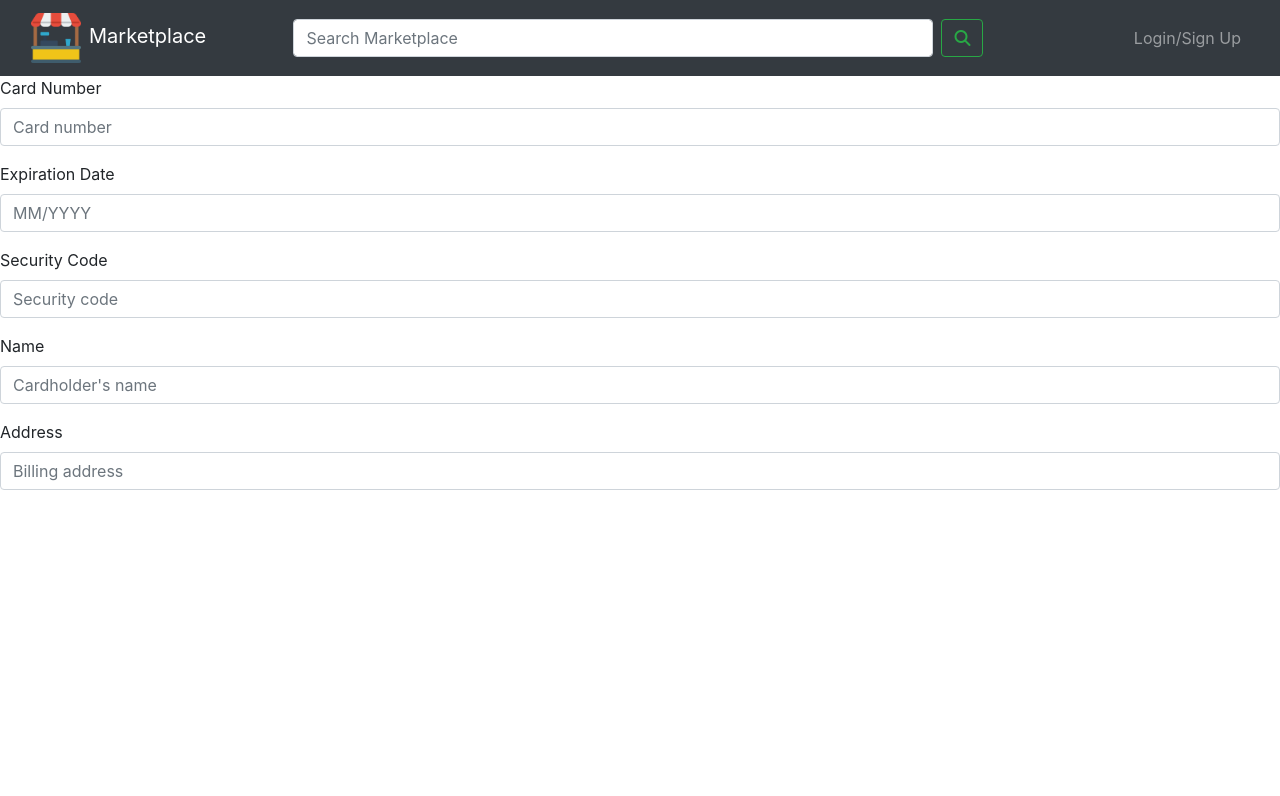
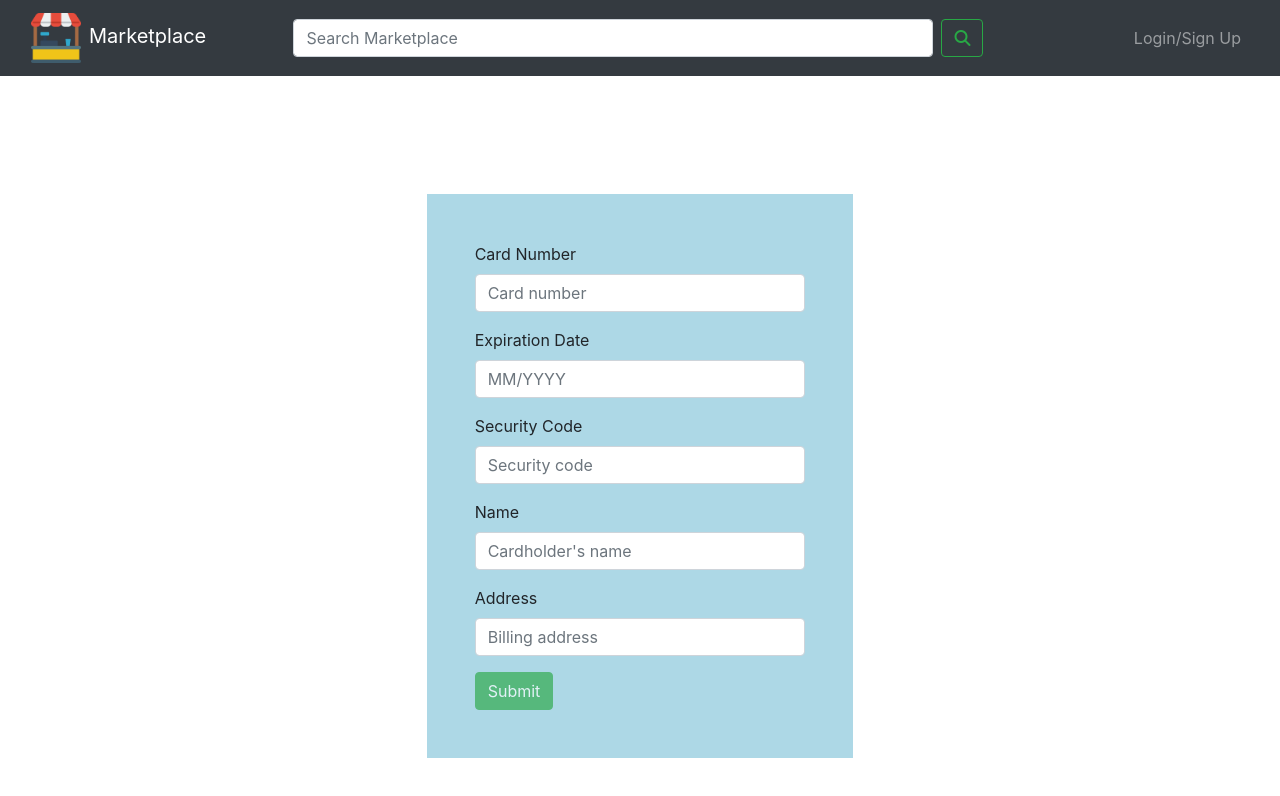
Before and after one commit to seangshin/React-Marketplace, a React (Create React App) app in the folder client/: page /checkout in a window 1280 px wide. Shown: the top 796 px of the page. Built offline with nearby package versions, Linux system fonts and the light colour scheme.

Commit message:
form submission functionality

```diff
--- a/client/src/components/Navigation.js
+++ b/client/src/components/Navigation.js
@@ -1,4 +1,4 @@
-import React, { useState } from 'react';
+import React, { useState, useEffect } from 'react';
 import { Link } from 'react-router-dom';
 import { Navbar, Nav, Container, Modal, Tab } from 'react-bootstrap';
 import SignUpForm from './SignupForm';
@@ -10,6 +10,14 @@ import Auth from '../utils/auth';
 const Navigation = () => {
   const [showModal1, setShowModal1] = useState(false);
   const [showModal2, setShowModal2] = useState(false);
+  const [loggedIn, setLoggedIn] = useState(false);
+
+  useEffect(() => {
+    const interval = setInterval(() => {
+      setLoggedIn(Auth.loggedIn());
+    }, 1000);
+    return () => clearInterval(interval);
+  }, []);
 
   const handleModal2 = () => {
     setShowModal2(false);
@@ -39,7 +47,7 @@ const Navigation = () => {
               style={{ maxHeight: '100px' }}
               navbar>
               {/* if user is logged in show saved books and logout */}
-              {Auth.loggedIn() ? (
+              {loggedIn ? (
                 <>
                   <Nav.Link as={Link} to='/profile'>Profile</Nav.Link>
                   <Nav.Link onClick={() => setShowModal2(true)}>My Cart</Nav.Link>
--- a/client/src/pages/Checkout.js
+++ b/client/src/pages/Checkout.js
@@ -1,9 +1,9 @@
 import React, { useState, useEffect } from 'react';
-import { Button, Form } from 'react-bootstrap';
+import { Button, Container, Col, Form, Row } from 'react-bootstrap';
 //import PaymentForm from '../components/PaymentForm';
 
 const Checkout = () => {
-  const [formData, setformData] = useState({cardNumber: null, expDate: null, cvc: null, name: '', address: ''});
+  const [formData, setformData] = useState({cardNumber: '', expDate: '', cvc: '', name: '', address: ''});
 
   const handleInputChange = (event) => {
     const { name, value } = event.target;
@@ -31,17 +31,21 @@ const Checkout = () => {
       console.log(JSON.stringify(err));
     };
 
-    setformData({name: '', description: '', price: 0, image: null});
+    setformData({cardNumber: '', expDate: '', cvc: '', name: '', address: ''});
   }
 
   return(
     <>
+    <div className="d-flex justify-content-center align-items-center vh-100">
+    <Container fluid>
+      <Row>
+        <Col className='p-5' style={{ backgroundColor: 'lightblue' }} md={{ span: 4, offset: 4 }}>
         <Form onSubmit={handleForm}>
         <Form.Group controlId="formBasicCardNumber">
           <Form.Label>Card Number</Form.Label>
           <Form.Control
           type="text"
-            name="name"
+          name="cardNumber"
           value= {formData.cardNumber}
           placeholder="Card number"
           onChange={handleInputChange}
@@ -62,7 +66,7 @@ const Checkout = () => {
           <Form.Label>Security Code</Form.Label>
           <Form.Control
           type="number"
-            name="CVC"
+          name="cvc"
           value= {formData.cvc}
           placeholder="Security code"
           onChange={handleInputChange}/>
@@ -89,8 +93,16 @@ const Checkout = () => {
           onChange={handleInputChange}
           />
         </Form.Group>
-
+          <Button disabled={!(formData.cardNumber && formData.expDate && formData.cvc && formData.name && formData.address)}
+            type='submit'
+            variant='success'>
+            Submit
+          </Button>
       </Form>
+        </Col>
+      </Row>
+    </Container>
+    </div>
     </>
   );
 };
```
Lines whose indentation alone changed are shown as unchanged.
